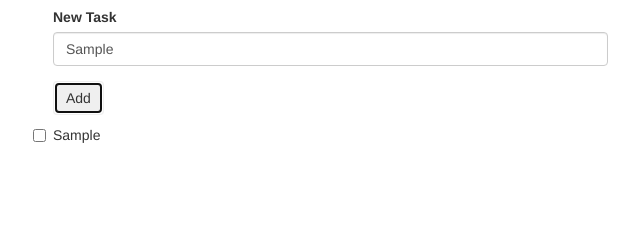
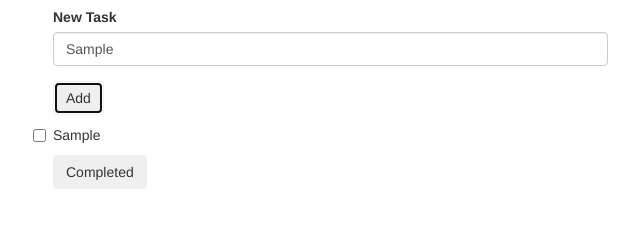
Before and after one commit to haneenabu/todo-list, a plain HTML site: page index.html in a window 1280 px wide. Both pictures are taken after typing "Sample" into the empty fields and a click on the button "Add". Shown: the part 126-354 px from the top of the page, without its empty margins (17-657 px from the left). Drawn offline with Linux system fonts and the light colour scheme.

Commit message:
select more than one task.

```diff
--- a/css/styles.css
+++ b/css/styles.css
@@ -0,0 +1,3 @@
+.checklist {
+  display: none;
+}
--- a/index.html
+++ b/index.html
@@ -20,14 +20,14 @@
             </div>
             <button type="submit" class="btn">Add</button>
           </form>
+
+        <form class="checklist">
           <div class="checkbox">
 
           </div>
+          <button type="submit" class="btn">Completed</button>
 
-
-
-
-        </div>
+        </form>
       </div>
     </div>
   </body>
--- a/js/scripts.js
+++ b/js/scripts.js
@@ -12,9 +12,21 @@ $(document).ready(function() {
     var inputtedTask = $("input#new-task").val();
 
     var newTask = new Task(inputtedTask);
-    $(".checkbox").append("<input type='checkbox' name='task'>" + inputtedTask + "<br>");
+    $(".checkbox").append("<input type='checkbox' name='task' value='" + newTask.taskName + "'>" + newTask.taskName + "<br>");
+    $(".checklist").show();
+
+  });
+  $("form.checklist").submit(function(event){
+    event.preventDefault();
+
+    var values = [];
+    $("input:checkbox:checked").each(function() {
+        values.push($(this).val());
+      });
+    alert(values);
 
 
   });
 
+
 });
```
